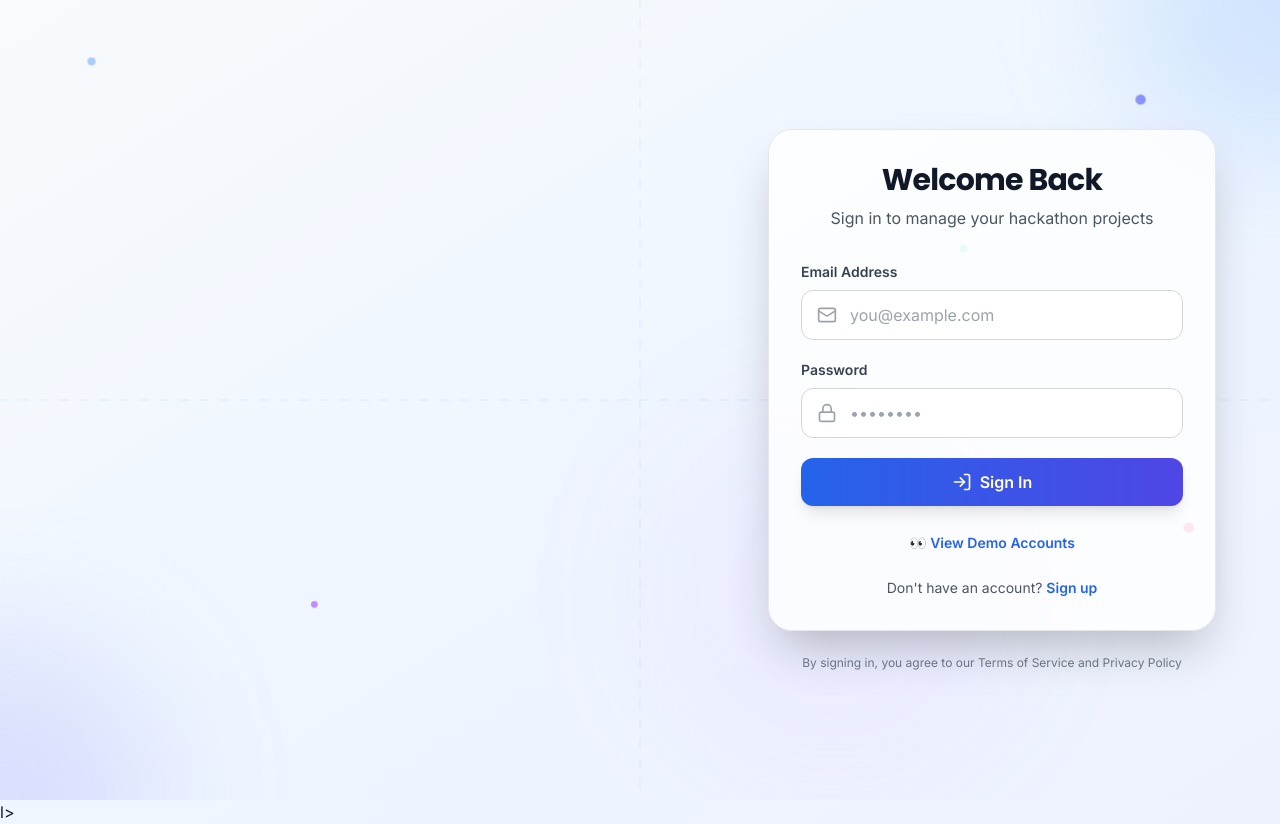
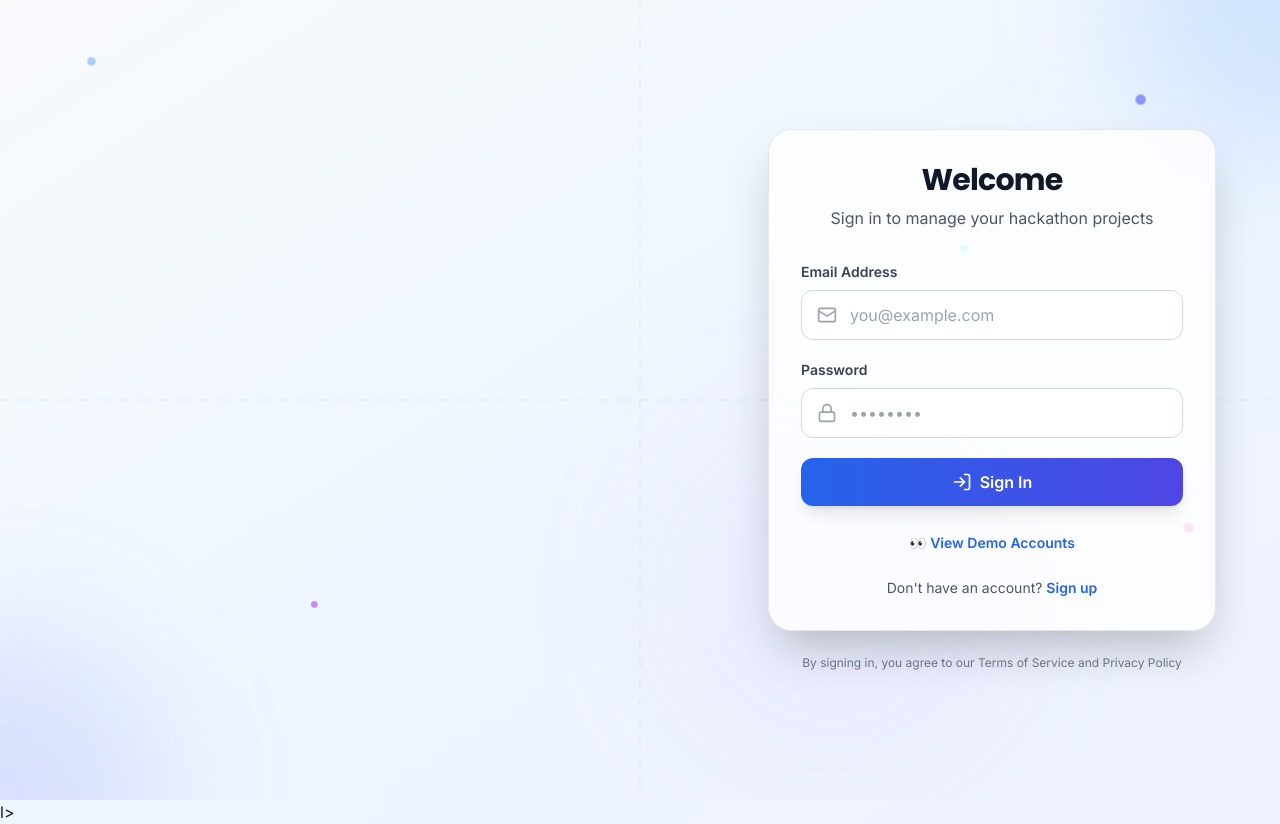
Before and after one commit to saransh000/hackathonpractice, a React (Vite) app: page / in a window 1280 px wide. Built offline with nearby package versions, Linux system fonts and the light colour scheme.

Commit message:
UX: simplify login heading to 'Welcome'

```diff
--- a/src/pages/LoginPage.tsx
+++ b/src/pages/LoginPage.tsx
@@ -125,8 +125,7 @@ export const LoginPage: React.FC = () => {
                   <Sparkles className="h-8 w-8 text-white" />
                 </div>
                 <h2 className="text-3xl font-display font-bold text-gray-900 dark:text-gray-100 mb-2 tracking-tight">
-                  <span className="inline-block hover:scale-110 transition-transform duration-300">Welcome</span>{' '}
-                  <span className="inline-block hover:scale-110 transition-transform duration-300" style={{ transitionDelay: '50ms' }}>Back</span>
+                  <span className="inline-block hover:scale-110 transition-transform duration-300">Welcome</span>
                 </h2>
                 <p className="text-gray-600 dark:text-gray-400 font-normal">
                   Sign in to manage your hackathon projects
```
